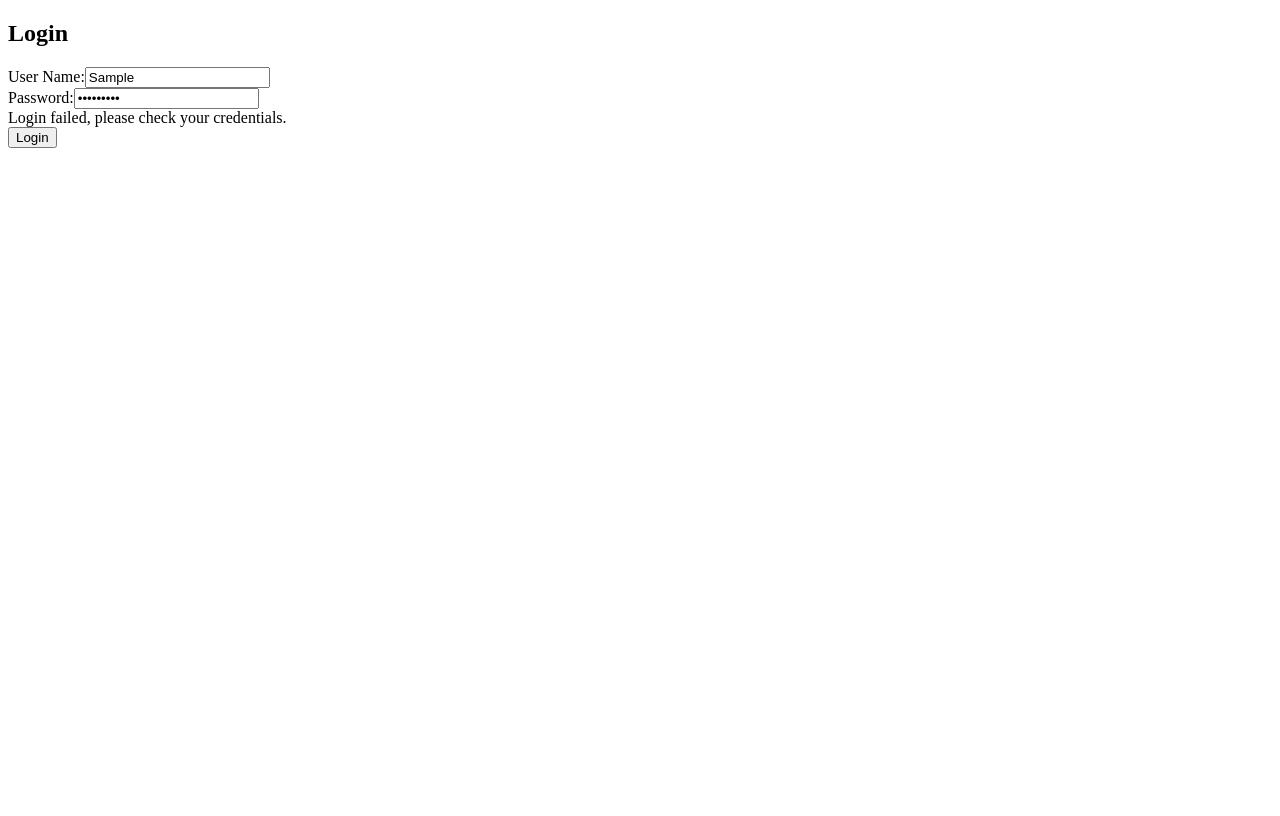
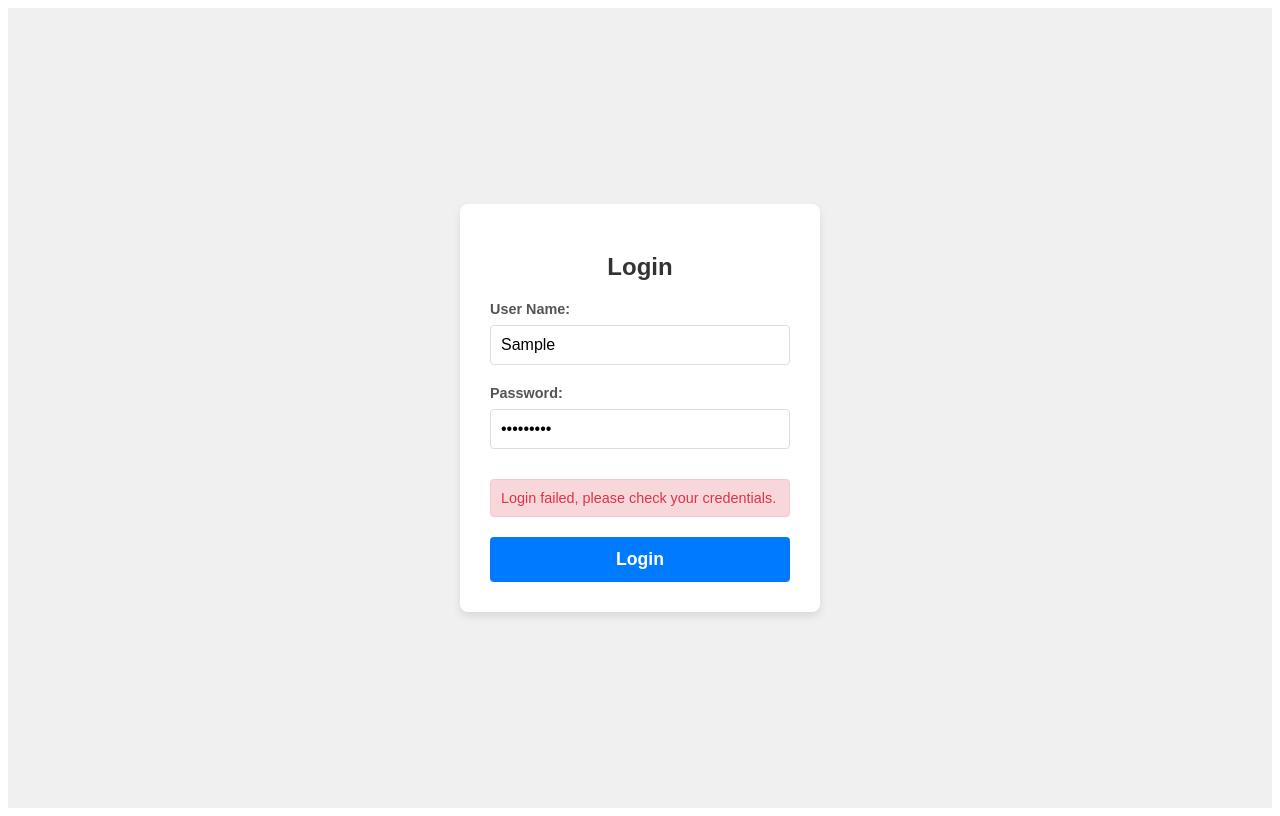
Before and after one commit to Ance2516/Assignments, a React (Create React App) app in the folder assignment-2-react/: page / in a window 1280 px wide. Both pictures are taken after typing "Sample", "Sample123" into the empty fields and a click on the button "Login". Built offline with nearby package versions, Linux system fonts and the light colour scheme; no server answers.

Commit message:
Update LoginPage.js

```diff
--- a/assignment-2-react/src/LoginPage.js
+++ b/assignment-2-react/src/LoginPage.js
@@ -1,5 +1,6 @@
 import React, { useState } from 'react';
 import axios from 'axios';
+import './index';
 
 function LoginPage({ setUserName }) {
   const [username, setUsername] = useState('');
@@ -30,9 +31,9 @@ function LoginPage({ setUserName }) {
   };
 
   return (
-    <div>
-      <h2>Login</h2>
-      <form onSubmit={handleLogin}>
+    <div className="login-container">
+      <form className="login-form" onSubmit={handleLogin}>
+        <h2>Login</h2>
         <div>
           <label>User Name:</label>
           <input
@@ -51,7 +52,7 @@ function LoginPage({ setUserName }) {
             required
           />
         </div>
-        {error && <div>{error}</div>}
+        {error && <div className="error-message">{error}</div>}
         <button type="submit">Login</button>
       </form>
     </div>
```
